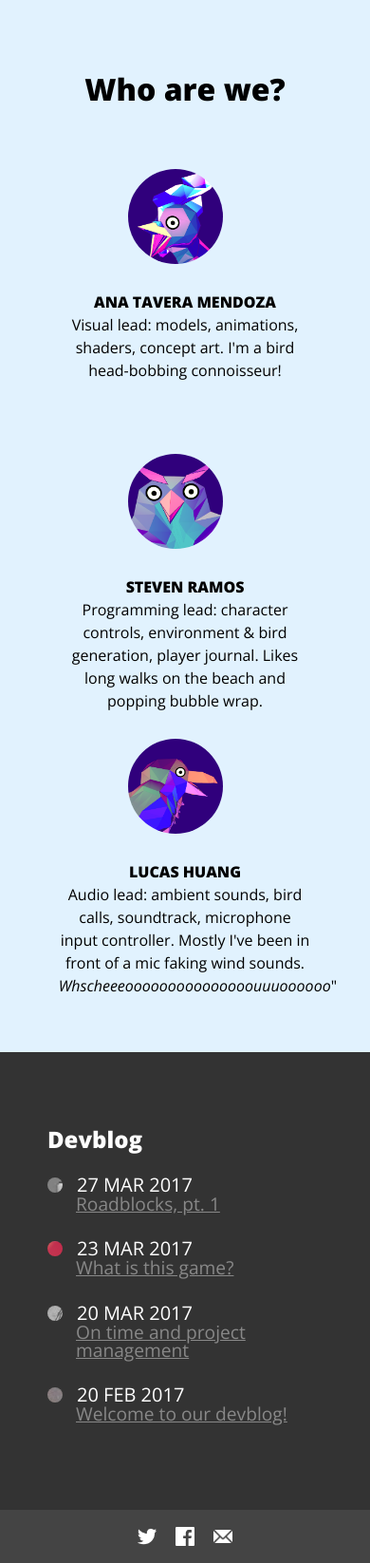
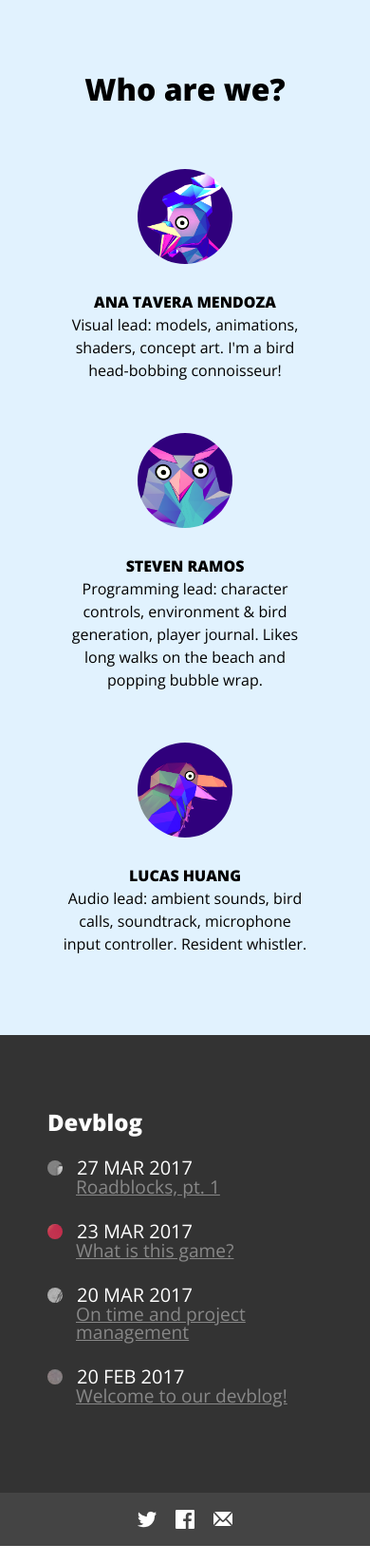
Before and after one commit to pt8o/nestling-site, a Jekyll site: the page built from docs/index.html, in a window 390 px wide, cut to the strip 1556-3202 px from the top of the page. Shown: the whole strip at 95% size. Built offline with Jekyll 4.4.1, drawn with Linux system fonts in a browser that asks for light colours.

Commit message:
Adjusted spacing

```diff
--- a/docs/css/style.css
+++ b/docs/css/style.css
@@ -277,15 +277,16 @@ footer {
 	padding: 1vw;
 }
 
-@media all and (max-width: 480px) {
+@media all and (max-width: 530px) {
 	#team .profile {
 		margin-top: 50px;
 		text-align: center;
-		height: 250px;
+		height: auto;
 	}
 	#team .portrait {
 		float: none;
 		margin: none;
+		margin-right: 0;
 		width: 100px;
 		height: 100px;
 	}
--- a/docs/index.html
+++ b/docs/index.html
@@ -44,7 +44,7 @@ title: NESTLING | Meditative audio-controlled exploration game
   <div class='profile'>
     <img class='portrait' src='./img/portrait_lucas.png'/>
     <h3>Lucas Huang</h3>
-    <p>Audio lead: ambient sounds, bird calls, soundtrack, microphone input controller. Mostly I've been in front of a mic faking wind sounds. <i>Whscheeeooooooooooooooouuuoooooo</i>"</p>
+    <p>Audio lead: ambient sounds, bird calls, soundtrack, microphone input controller. Resident whistler.</p>
   </div>
 </div>
 
```
